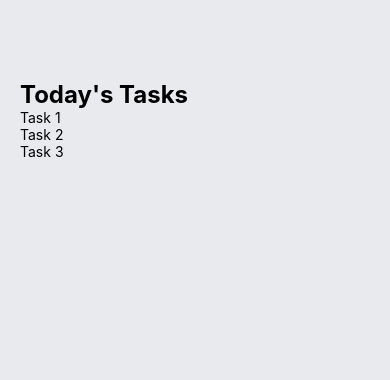
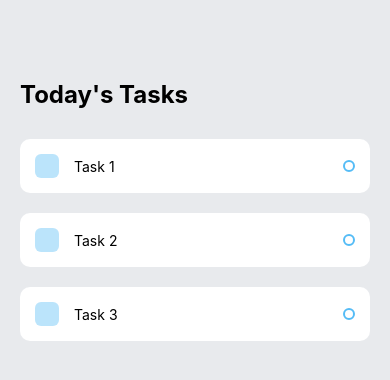
Before and after one commit to phaedonv/Simple-React-Native-TODO-, a React Native app: screen / in a window 390 px wide. Shown: the top 380 px of the page. Built offline with nearby package versions, Linux system fonts and the light colour scheme.

Commit message:
basic css to Task component

```diff
--- a/App.js
+++ b/App.js
@@ -37,5 +37,7 @@ const styles = StyleSheet.create({
     fontSize: 24,
     fontWeight: "bold"
   },
-  items: {},
+  items: {
+    marginTop: 30
+  },
 });
--- a/components/Task.js
+++ b/components/Task.js
@@ -1,17 +1,53 @@
 import React from "react";
-import { View, Text, StyleSheet} from 'react-native';
+import { View, Text, StyleSheet, TouchableOpacity} from 'react-native';
 
 const Task = (props) => {
 
     return (
-        <View>
-            <Text>{props.text}</Text>
+        <View style={styles.item}>
+            <View style={styles.itemLeft}>
+                <View style={styles.square}></View>
+                <Text style={styles.itemText}>{props.text}</Text>
+            </View>
+            <View style={styles.circular}></View>
         </View>
     )
 }
 
 const styles = StyleSheet.create({
+    item: {
+        backgroundColor: "white",
+        padding: 15,
+        borderRadius: 10,
+        flexDirection: "row",
+        alignItems: "center",
+        justifyContent: "space-between",
+        marginBottom: 20
+    },
+    itemLeft: {
+        flexDirection: "row",
+        alignItems: "center",
+        flexWrap: "wrap"
+    },
+    square: {
+        width: 24,
+        height:24,
+        backgroundColor: "#55BCF6",
+        opacity: 0.4,
+        borderRadius: 6,
+        marginRight: 15
+    },
+    itemText: {
+        maxWidth: "80%",
 
+    },
+    circular: {
+        width: 12,
+        height: 12,
+        borderColor: '#55BCF6',
+        borderWidth: 2,
+        borderRadius: 6,
+    },
 });
 
 export default Task;
```
